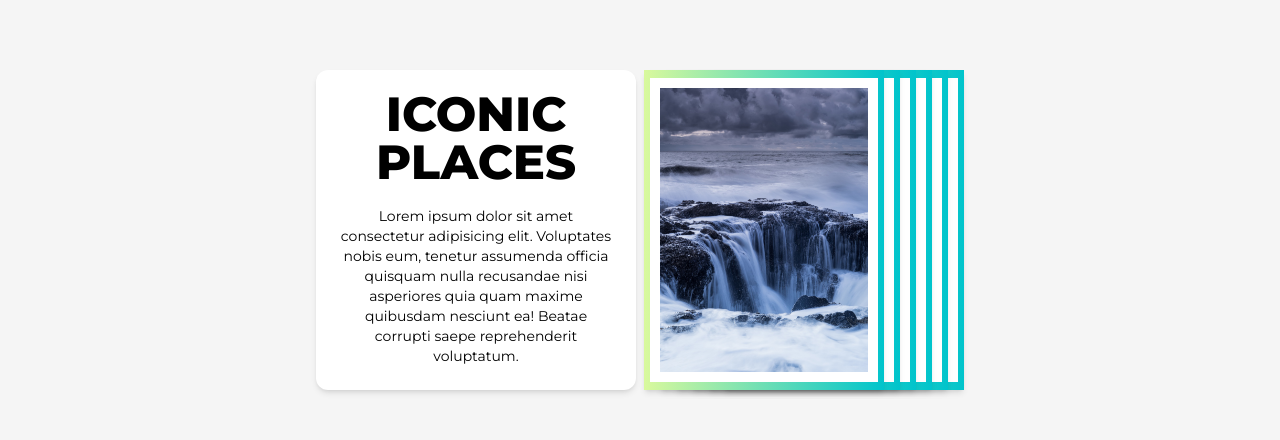
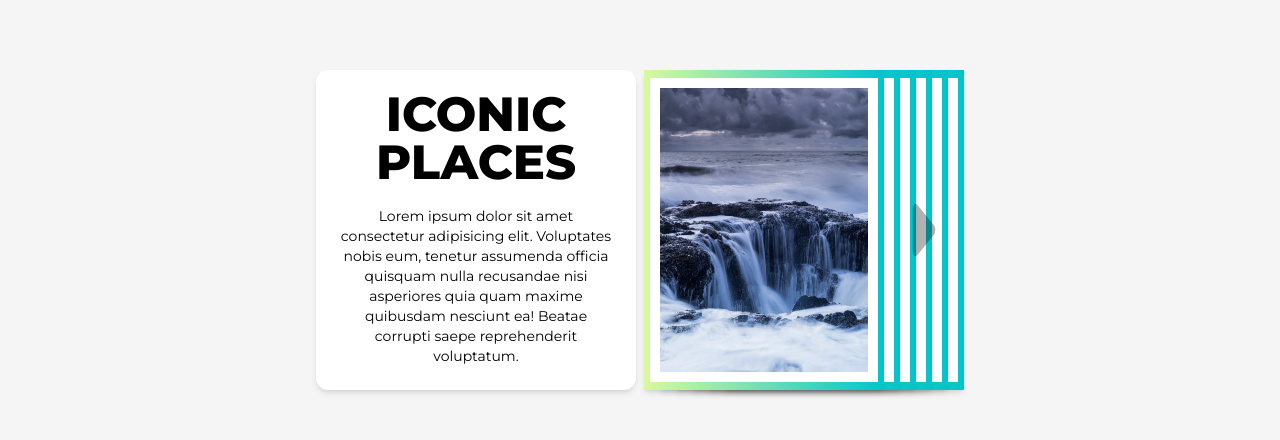
Before and after one commit to Nimbus-ISE/Nimbus-web, a Next.js app in the folder nimbus-web/: page / in a window 1280 px wide. Shown: the part 714-1154 px from the top of the page. Built offline with nearby package versions, Linux system fonts and the light colour scheme; no server answers.

Commit message:
style: Added arrow in hotspot

```diff
--- a/nimbus-web/components/Hotspot/Hotspot.tsx
+++ b/nimbus-web/components/Hotspot/Hotspot.tsx
@@ -2,6 +2,8 @@ import React from "react";
 import HotspotCard from "./HotspotCard";
 import useMediaQuery from "@/hooks/useMediaQuery";
 import useObserver from "@/hooks/useObserver";
+import { FontAwesomeIcon } from "@fortawesome/react-fontawesome";
+import { faPlay } from "@fortawesome/free-solid-svg-icons";
 
 interface IProps {
     props: Array<any>;
@@ -118,9 +120,20 @@ const Hotspot = ({ props }: IProps) => {
                                 setIsCoolDown(true);
                             }
                         }}
-                        className="absolute left-[15rem] opacity-50 w-20 h-full z-40
-                        duration-500 cursor-pointer"
-                    />
+                        className="absolute flex left-[15rem] w-20 h-full z-40
+                        duration-500 cursor-pointer hover:scale-125"
+                    >
+                        <div
+                            className="transition duration-500 flex m-auto
+                           scale-x-[150%] scale-y-[300%] rounded-full opacity-30"
+                        >
+                            <FontAwesomeIcon
+                                icon={faPlay}
+                                color="black"
+                                className="m-auto aspect-square drop-shadow-sm fa-lg"
+                            />
+                        </div>
+                    </div>
                 </div>
             </div>
         </div>
```
